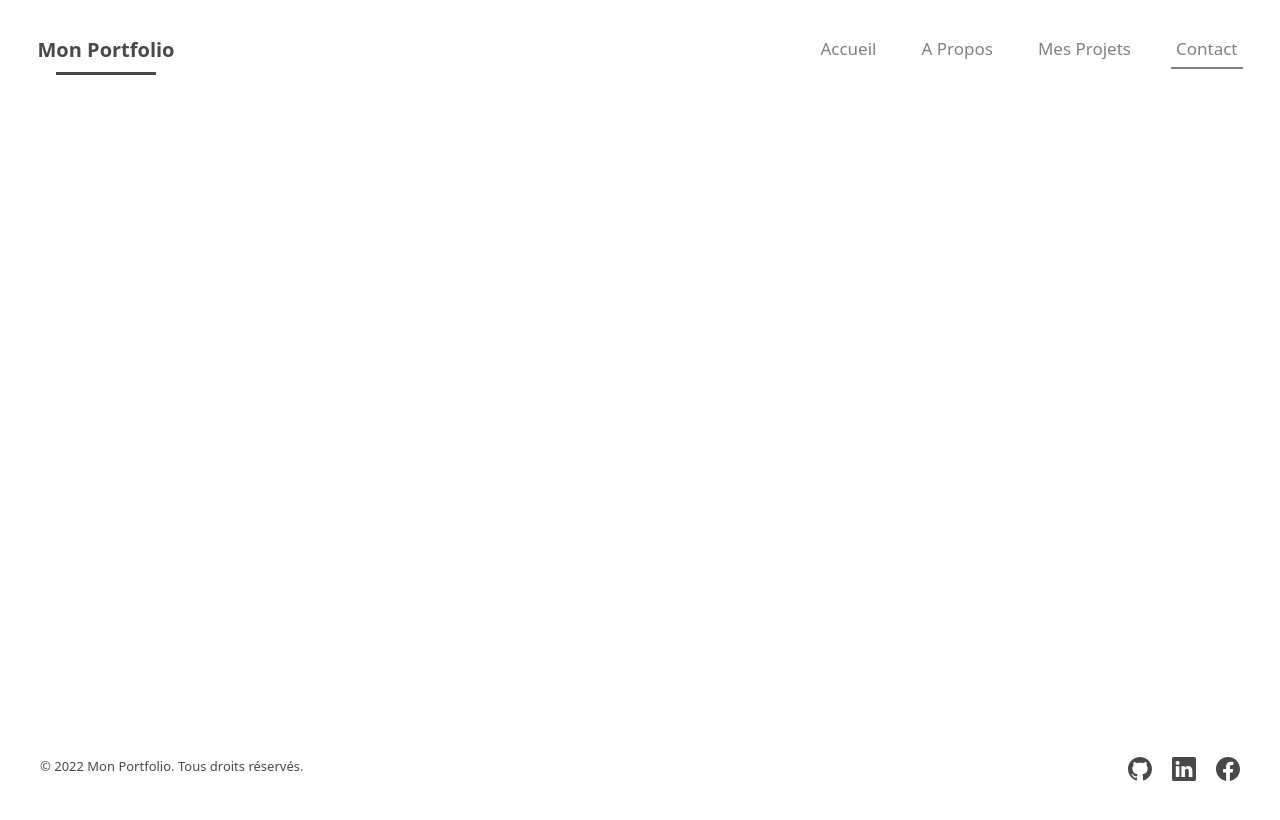
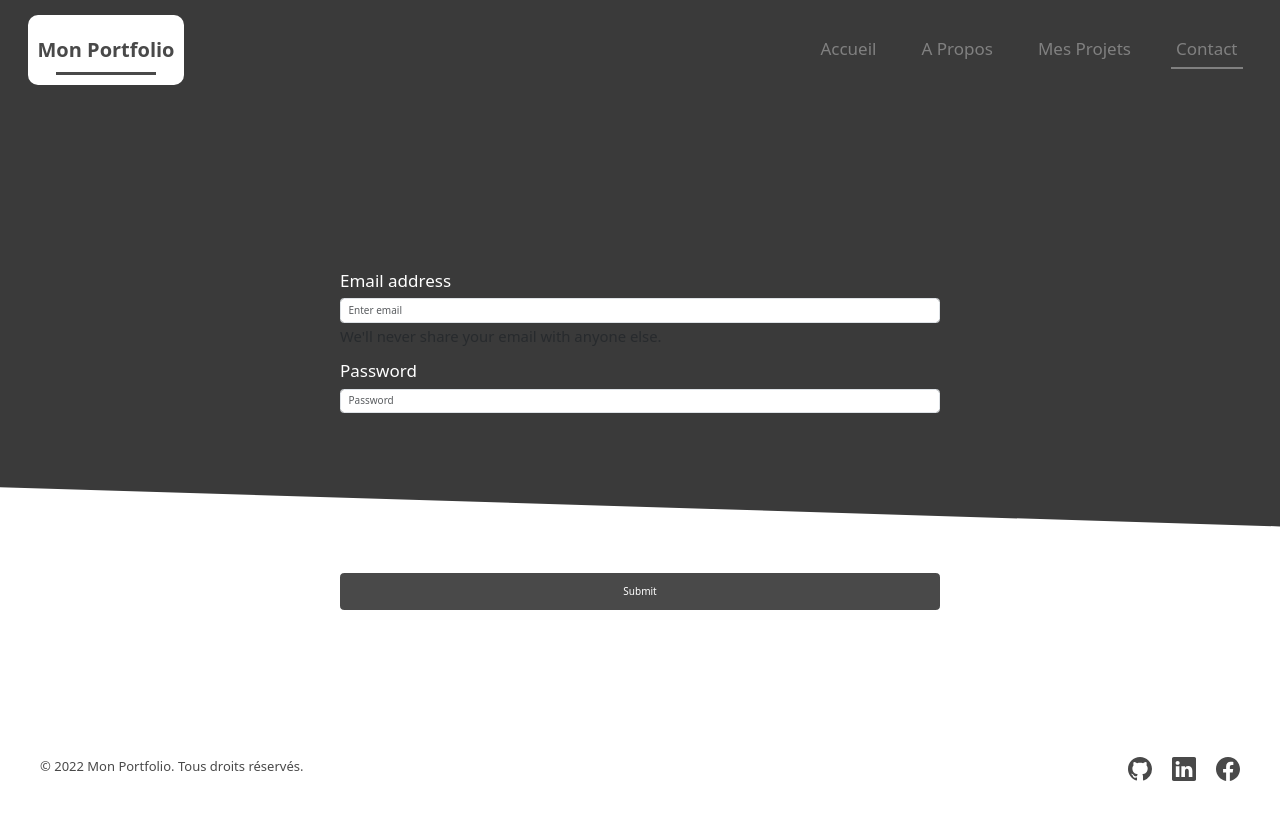
Before and after one commit to Romain-Bacque/Portfolio, a React (Create React App) app: page /contact in a window 1280 px wide. Shown: the top 820 px of the page. Built offline with nearby package versions, Linux system fonts and the light colour scheme.

Commit message:
feat: add contact page

```diff
--- a/src/components/About/style.module.scss
+++ b/src/components/About/style.module.scss
@@ -7,9 +7,8 @@
   &__article {
     width: 100%;
     padding: 8rem;
-    height: 100vh;
     &:nth-child(1) {
-      margin-top: 1000px;
+      margin-top: 800px;
     }
     &:nth-child(2) {
       clip-path: polygon(0 0, 100% 5%, 100% 100%, 0% 100%);
@@ -23,7 +22,7 @@
   }
   &__first-image {
     position: relative;
-    border: 1px solid red;
+    border: 1px solid black;
     width: 400px;
     max-width: 80%;
     height: 300px;
@@ -34,18 +33,18 @@
     bottom: -30%;
     right: 0;
     transform: translateX(50%);
-    border: 1px solid red;
+    border: 1px solid black;
     width: 150px;
     height: 250px;
   }
   &__third-image {
-    border: 1px solid red;
+    border: 1px solid black;
     width: 200px;
     height: 250px;
   }
   &__fourth-image {
     align-self: flex-end;
-    border: 1px solid red;
+    border: 1px solid black;
     width: 150px;
     height: 200px;
   }
--- a/src/components/AnimatedRoutes/index.tsx
+++ b/src/components/AnimatedRoutes/index.tsx
@@ -3,6 +3,7 @@ import Home from "../Home";
 import Projects from "../Projects";
 import { AnimatePresence } from "framer-motion";
 import About from "../About";
+import Contact from "../Contact";
 
 function AnimatedRoutes() {
   const location = useLocation();
@@ -13,6 +14,7 @@ function AnimatedRoutes() {
         <Route path="/" element={<Home />} />
         <Route path="/about" element={<About />} />
         <Route path="/projects" element={<Projects />} />
+        <Route path="/contact" element={<Contact />} />
         {/* <Route path="*" element={<NotFound />} /> */}
       </Routes>
     </AnimatePresence>
--- /dev/null
+++ b/src/components/Contact/index.tsx
@@ -0,0 +1,31 @@
+import Button from "react-bootstrap/Button";
+import Form from "react-bootstrap/Form";
+import classes from "./style.module.scss";
+
+const Contact: React.FC = () => {
+  return (
+    <section>
+      <div className={classes.contact}>
+        <Form className={classes.contact__form}>
+          <Form.Group className="mb-3" controlId="formBasicEmail">
+            <Form.Label>Email address</Form.Label>
+            <Form.Control type="email" placeholder="Enter email" />
+            <Form.Text className="text-muted">
+              We'll never share your email with anyone else.
+            </Form.Text>
+          </Form.Group>
+
+          <Form.Group className="mb-3" controlId="formBasicPassword">
+            <Form.Label>Password</Form.Label>
+            <Form.Control type="password" placeholder="Password" />
+          </Form.Group>
+          <Button className={classes.contact__button} type="submit">
+            Submit
+          </Button>
+        </Form>
+      </div>
+    </section>
+  );
+};
+
+export default Contact;
--- /dev/null
+++ b/src/components/Contact/style.module.scss
@@ -0,0 +1,26 @@
+@use "../../styles/media-queries" as mediaQuery;
+@use "../../styles/vars" as *;
+
+.contact {
+  position: relative;
+  color: white;
+  display: flex;
+  justify-content: center;
+  align-items: center;
+  height: 100%;
+  width: 100%;
+  &__form {
+    position: absolute;
+    bottom: 30%;
+    width: 600px;
+    max-width: 90%;
+    font-size: 1.7rem;
+  }
+  &__button {
+    width: 100%;
+    background-color: $dark-gray!important;
+    border-color: $dark-gray!important;
+    margin-top: 15rem;
+    padding: 1rem!important;
+  }
+}
--- a/src/components/Header/index.tsx
+++ b/src/components/Header/index.tsx
@@ -1,13 +1,31 @@
 import { useLocation } from "react-router-dom";
 import NavBar from "../UI/NavBar";
 import classes from "./style.module.scss";
+import { useEffect, useState } from "react";
 
 function Header() {
+  const [scrollActive, setScrollActive] = useState(false);
   const location = useLocation();
 
   const headerClass = `${classes.header} ${
-    location.pathname !== "/" ? classes["header--alt"] : ""
+    location.pathname !== "/" && scrollActive ? classes["header--alt"] : ""
   }`;
+
+  useEffect(() => {
+    const handleScroll = () => {
+      if (window.scrollY > 40) {
+        setScrollActive(true);
+      } else {
+        setScrollActive(false);
+      }
+    };
+
+    window.addEventListener("scroll", handleScroll);
+
+    return () => {
+      window.removeEventListener("scroll", handleScroll);
+    };
+  }, []);
 
   return (
     <header className={headerClass}>
--- a/src/components/Layout/index.tsx
+++ b/src/components/Layout/index.tsx
@@ -6,15 +6,20 @@ import { useLocation } from "react-router-dom";
 
 const Layout: React.FC<LayoutProps> = ({ children }) => {
   const location = useLocation();
-  const homePagePath = "/";
+
+  let customclasses = "";
+
+  if (location.pathname !== "/" && location.pathname !== "/contact") {
+    customclasses = classes["main--alt1"];
+  } else if (location.pathname === "/contact") {
+    customclasses = classes["main--alt2"];
+  }
 
   return (
     <>
       <Header />
       <main
-        className={`${classes.main} ${
-          location.pathname !== homePagePath && classes["main--alt"]
-        }`}
+        className={`${classes.main} ${customclasses}`}
       >
         {children}
       </main>
--- a/src/components/Layout/style.module.scss
+++ b/src/components/Layout/style.module.scss
@@ -10,6 +10,7 @@
   background-color: white;
   &:after {
     position: absolute;
+    top: 0;
     z-index: -1;
     content: "";
     background-color: rgb(58, 58, 58);
@@ -18,11 +19,17 @@
     height: 100%;
     transition: all 0.2s linear;
   }
-}
-
-.main--alt {
-  &:after {
-    border-radius: 0;
-    background-color: inherit;
+  &--alt1 {
+    &:after {
+      border-radius: 0;
+      background-color: inherit;
+    }
+  }
+  &--alt2 {
+    &:after {
+      border-radius: 0;
+      height: 70%;
+      clip-path: polygon(0 0, 100% 0, 100% 94%, 0 87%);
+    }
   }
 }
--- a/src/components/Projects/style.module.scss
+++ b/src/components/Projects/style.module.scss
@@ -2,5 +2,5 @@
   margin: 3rem auto 0;
   width: 700px;
   max-width: 90%;
-  height: 400px;
+  height: 300px;
 }
--- a/src/styles/index.css
+++ b/src/styles/index.css
@@ -14,4 +14,5 @@ body {
 section {
   margin-top: 100px;
   width: 100%;
+  height: 100%;
 }
```
